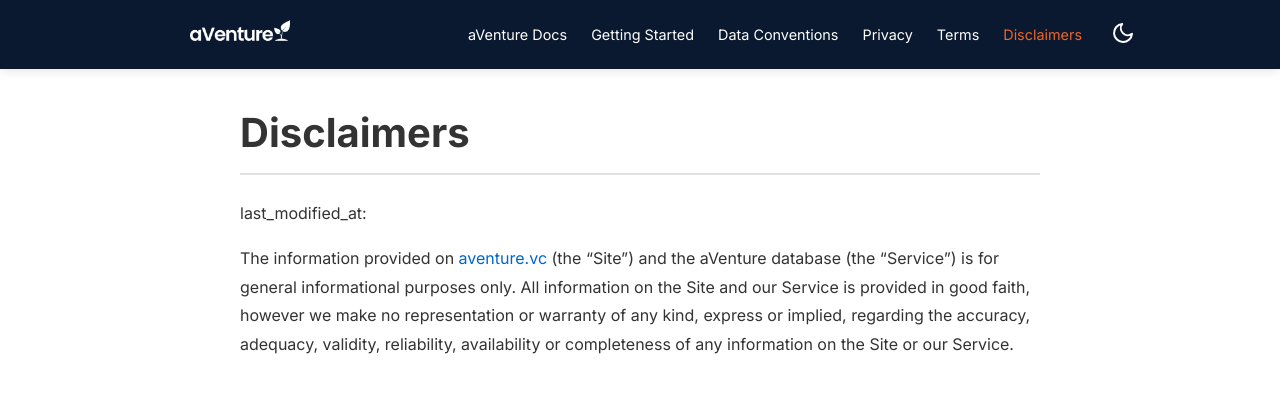
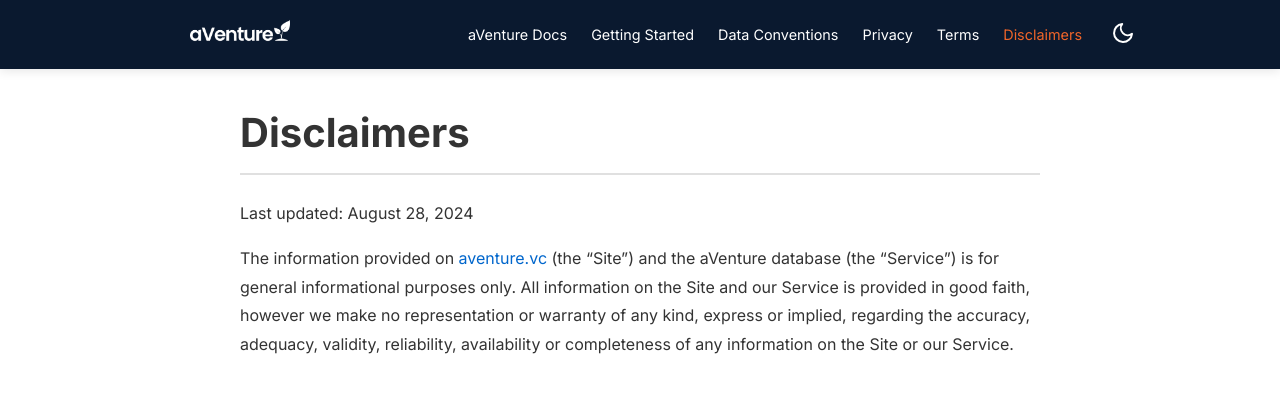
Before and after one commit to aventurevc/aventure-app, a Jekyll site: the page built from docs/legal-disclaimers.md, in a window 1280 px wide and 900 px high. Shown: the top 396 px of the window. Built offline with Jekyll 4.4.1, drawn with Linux system fonts in a browser that asks for light colours; comment, search, counter and statistics services are not loaded.

Commit message:
fix: Standardize last update date format across all markdown files

```diff
--- a/docs/legal-disclaimers.md
+++ b/docs/legal-disclaimers.md
@@ -3,7 +3,7 @@ layout: default
 title: Disclaimers
 order: 6
 ---
-last_modified_at: {{ page.last_modified_at | date: "%B %d, %Y" }}
+Last updated: {{ site.time | date: "%B %d, %Y" }}
 
 The information provided on [aventure.vc](https://aventure.vc) (the "Site") and the aVenture database (the "Service") is for general informational purposes only. All information on the Site and our Service is provided in good faith, however we make no representation or warranty of any kind, express or implied, regarding the accuracy, adequacy, validity, reliability, availability or completeness of any information on the Site or our Service.
 
```
Also changed, not shown: docs/gettingStarted.md (+1 -1 lines).
